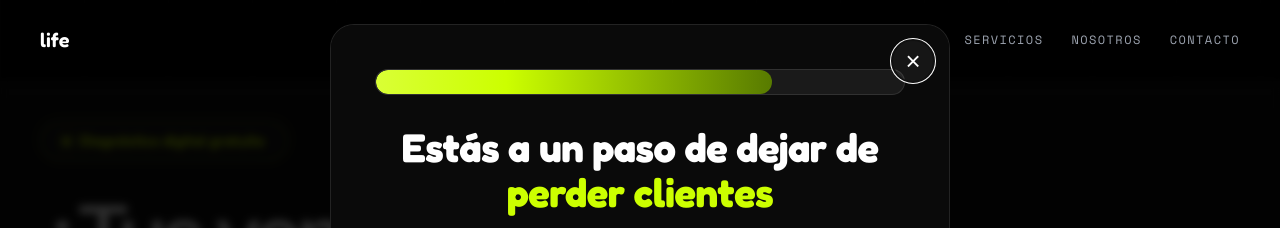
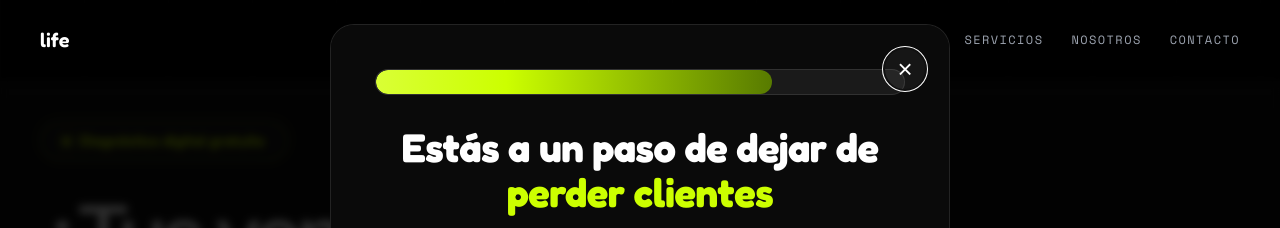
Before and after one commit to gabonam09-cyber/Life-Landing, a Flask app: page / in a window 1280 px wide. Shown: the top 228 px of the page. Run offline with Flask 3, Linux system fonts and the light colour scheme.

Commit message:
Amplia el rango de activacion de la X del formulario
El halo invisible pasa a 20px y el boton se separa 22px del borde: la tarjeta
recorta con overflow-y lo que se salga, asi que pegado a la esquina el halo no
cabia entero. La zona que responde pasa de 34px a 72px de ancho, con el circulo
visible en 44px.

Co-Authored-By: Claude Fable 5 <noreply@anthropic.com>

```diff
--- a/app/static/css/style.css
+++ b/app/static/css/style.css
@@ -579,7 +579,9 @@ h2{ font-family:'Fraunces', serif; font-style: italic; font-weight:400; font-siz
 }
 .modal-card{ position: relative; z-index: 1; max-height: calc(100vh - 48px); overflow-y: auto; }
 .modal-close{
-  position:absolute; top: 14px; right: 14px;
+  /* Separado 22px del borde: la tarjeta recorta lo que se salga (overflow-y),
+     asi que el halo de abajo solo cabe entero si el boton no toca la esquina. */
+  position:absolute; top: 22px; right: 22px;
   width: 44px; height: 44px; border-radius: 50%;
   background: var(--overlay-2); border: 1px solid var(--border);
   color: var(--text); font-size: 26px; line-height: 1; cursor:pointer;
@@ -587,10 +589,12 @@ h2{ font-family:'Fraunces', serif; font-style: italic; font-weight:400; font-siz
   transition: background .3s var(--ease-out-expo);
 }
 
-/* Margen de tolerancia invisible: el clic cuenta aunque caiga un poco fuera del
-   circulo, que es lo que pasaba antes al apuntar a la esquina de la ventana. */
+/* Margen de tolerancia invisible: el circulo se ve de 44px pero responde en una
+   zona de 84px, asi el clic cuenta aunque se apunte claramente fuera. Va por
+   encima del resto de la tarjeta para que nada le robe el clic. */
+.modal-close{ z-index: 3; }
 .modal-close::before{
-  content:''; position:absolute; inset: -8px; border-radius: 50%;
+  content:''; position:absolute; inset: -20px; border-radius: 50%;
 }
 
 .modal-close:hover{ background: rgba(255,255,255,0.14); }
```
